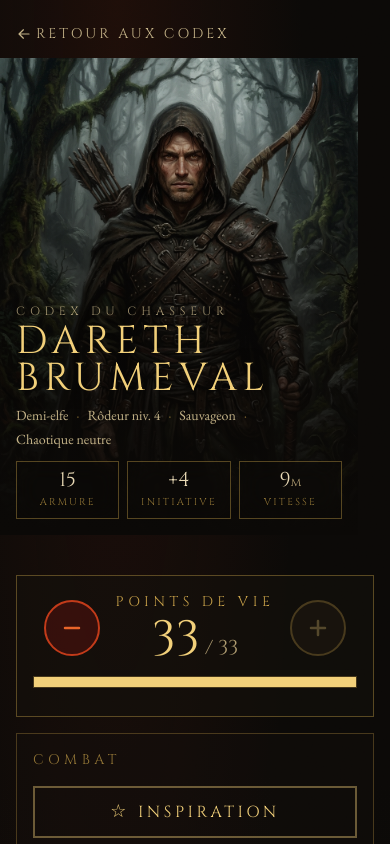
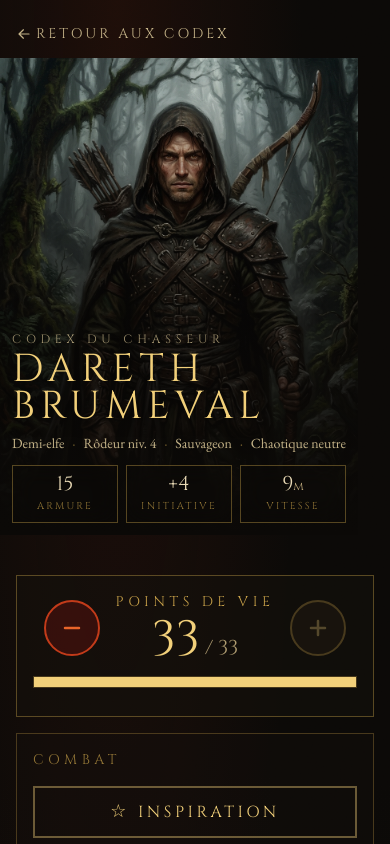
Before and after one commit to fallinov/donjon-et-dragons, a Nuxt app: page /personnages/dareth-brumeval in a window 390 px wide. Shown: the top 844 px of the page. Built offline with nearby package versions, Linux system fonts and the light colour scheme.

Commit message:
fix: reduit padding overlay pour maximiser largeur des cases vitals

```diff
--- a/app/components/codex/CodexHero.vue
+++ b/app/components/codex/CodexHero.vue
@@ -21,7 +21,7 @@ defineProps<{ character: Character }>()
         <div class="absolute inset-0 bg-gradient-to-t from-obsidian via-obsidian/60 to-transparent" />
 
         <!-- Texte superposé en bas de la carte -->
-        <div class="absolute bottom-0 left-0 right-0 p-4 sm:p-6">
+        <div class="absolute bottom-0 left-0 right-0 px-3 pb-3 pt-4 sm:px-5 sm:pb-5 sm:pt-6">
           <p class="font-display text-xs tracking-wider-5 text-parchment-dim/80 uppercase mb-1">
             {{ character.eyebrow }}
           </p>
```
